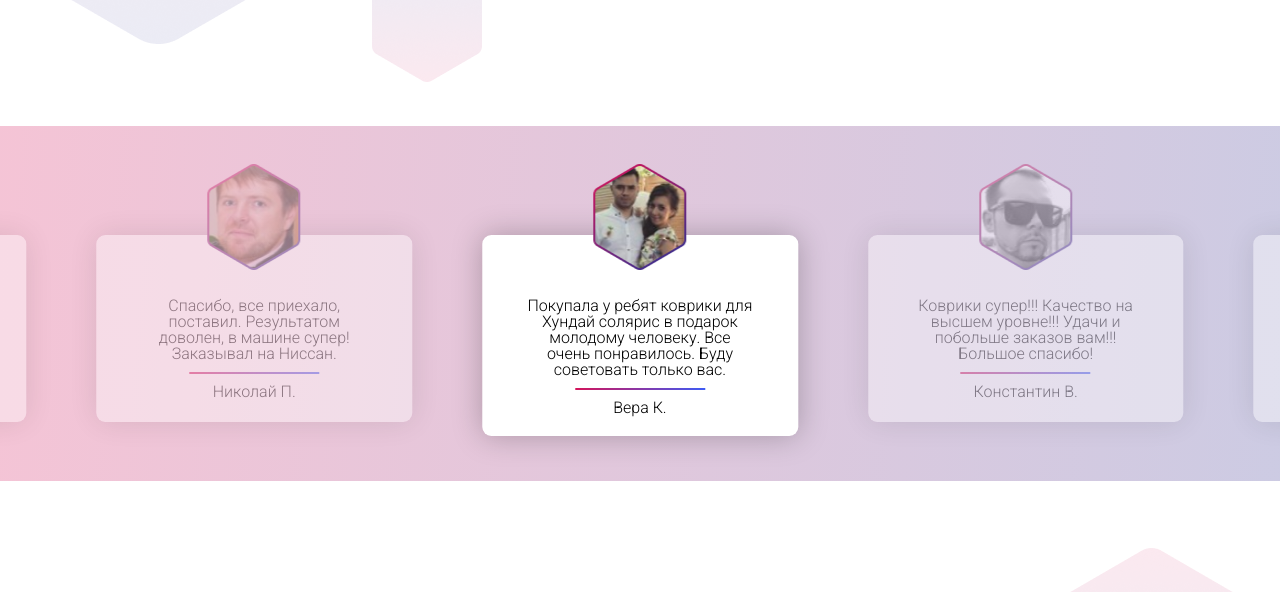
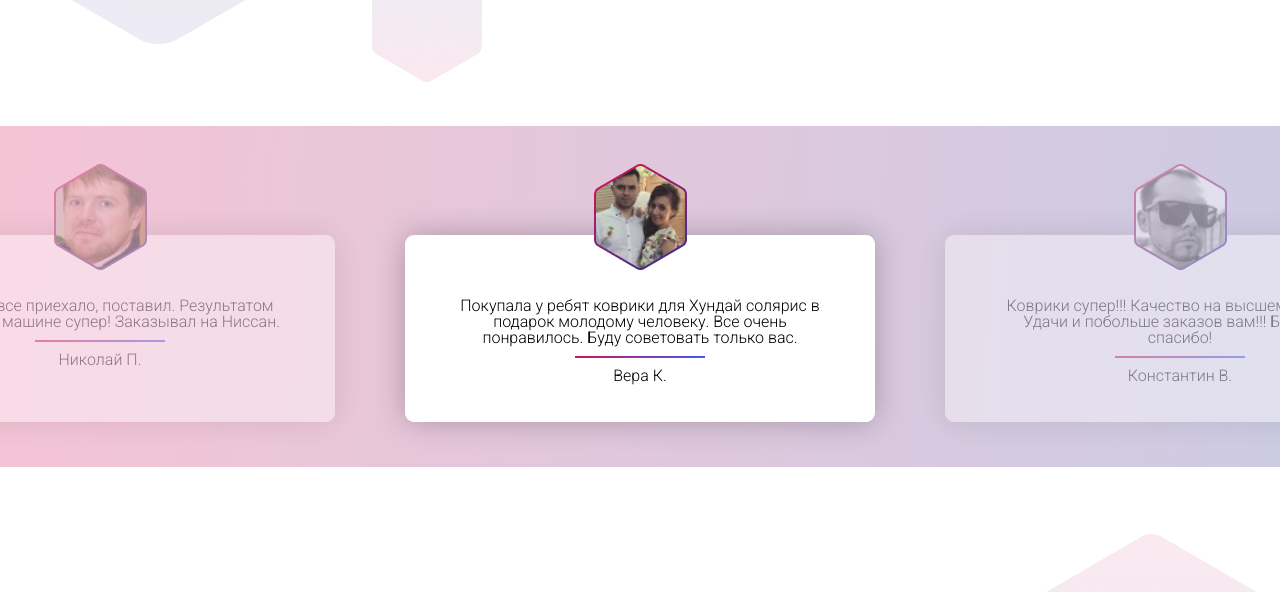
Before and after one commit to Parava/EvaRus, a plain HTML site: page index.html in a window 1280 px wide. Shown: the part 1600-2192 px from the top of the page. Drawn offline with nearby package versions, Linux system fonts and the light colour scheme.

Commit message:
проверяю малегькие изменения

```diff
--- a/js/script.js
+++ b/js/script.js
@@ -11,7 +11,7 @@ new Swiper('.slider-review',{
     // почемуто не работает в правую сторону
 
     centeredSlides: true,
-    slidesPerView: 3.5,
+    slidesPerView: 2.5,
     speed: 500,
 
 });
--- a/scss/style.scss
+++ b/scss/style.scss
@@ -316,6 +316,9 @@ ul{
 
 
 // стили формы
+
+// сделать форму с замылением за ней
+
 #modalForm{
     display: none;
 }
@@ -344,7 +347,5 @@ ul{
 // но, я так и не разобрался как сделать рамку
 
 
-// сделать форму с замылением за ней
-
 
 // еще не понятно как перенести чтрочку у лого инсты
```
